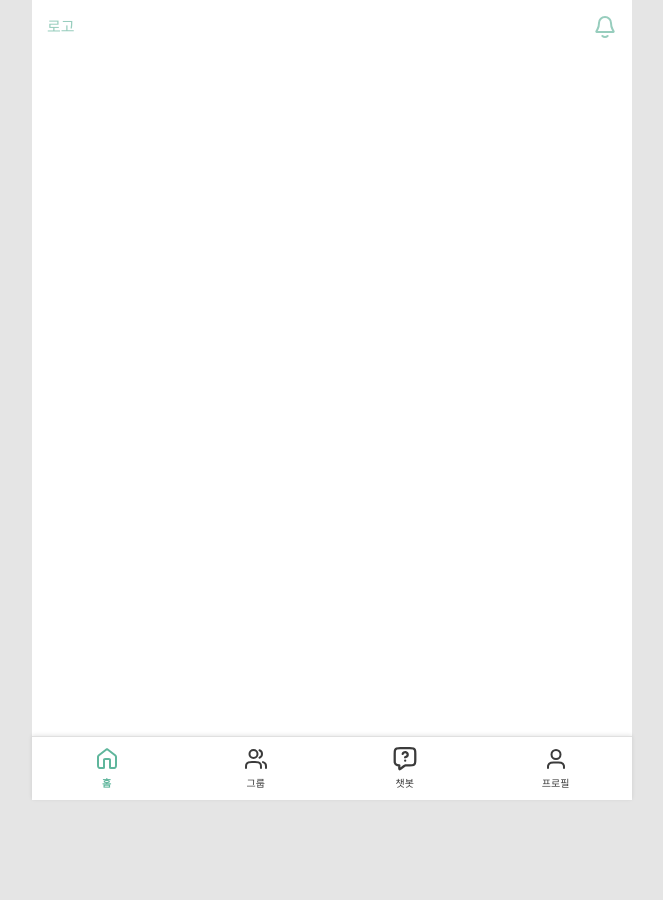
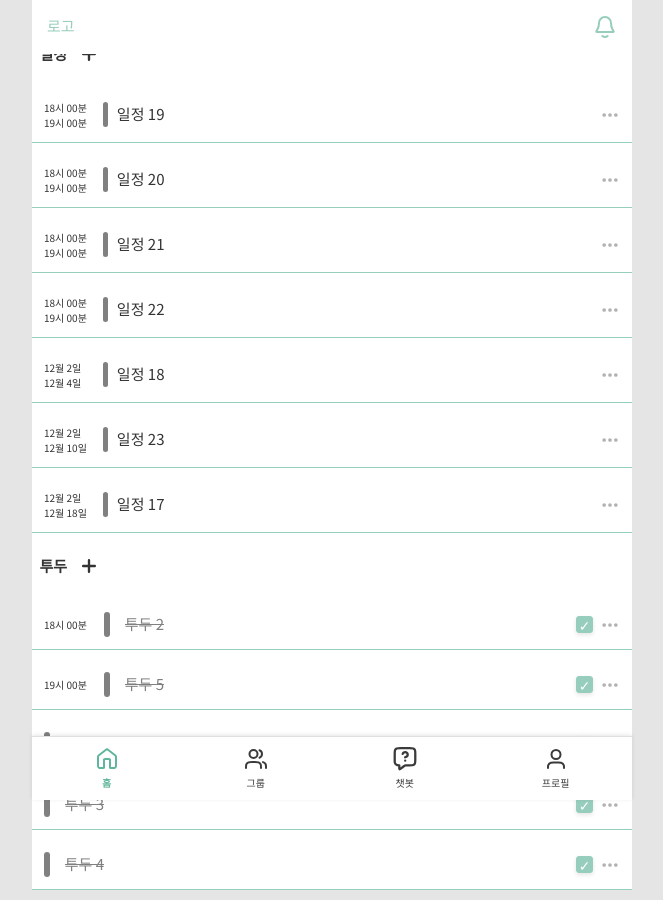
Before and after one commit to prgrms-web-devcourse-final-project/WEB1_1_ALL-I_FE, a React (Vite) app: page /main in a window 1280 px wide. Shown: the whole page, without its empty margins (308-971 px from the left). Before the commit the page ends 800 px from the top, so only its background shows below. Built offline with nearby package versions, Linux system fonts and the light colour scheme; a web font is replaced by a local one.

Commit message:
feat: 메인페이지 개발

```diff
--- a/src/components/feature/CategoryList/CategoryList.style.ts
+++ b/src/components/feature/CategoryList/CategoryList.style.ts
@@ -18,14 +18,3 @@ export const LeftSection = styled.div`
   align-items: center;
   gap: 4px;
 `;
-
-export const RightIcon = styled.div`
-  margin-left: auto;
-  color: var(--color-gray-light);
-  transition: color 0.25s ease;
-  cursor: pointer;
-  position: relative;
-  &:hover {
-    color: var(--color-gray-dark);
-  }
-`;
--- a/src/components/feature/CatergoryForm/CategoryForm.style.ts
+++ b/src/components/feature/CatergoryForm/CategoryForm.style.ts
@@ -1,7 +1,6 @@
 import styled from "styled-components";
 
 export const Container = styled.form`
-  padding: 6rem 2rem;
   display: flex;
   flex-direction: column;
   justify-content: space-between;
--- a/src/pages/categories/CategoriesPage.style.ts
+++ b/src/pages/categories/CategoriesPage.style.ts
@@ -1,7 +1,6 @@
 import styled from "styled-components";
 
 export const Container = styled.div`
-  padding: 6rem 2rem;
   display: flex;
   flex-direction: column;
   justify-content: space-between;
--- a/src/pages/main/MainPage.tsx
+++ b/src/pages/main/MainPage.tsx
@@ -1,5 +1,51 @@
+// import CalendarMonth from "@/components/common/Calendar/Calendar";
+import { useState } from "react";
+import MainList from "@/components/feature/MainList/MainList";
+import { PERSONAL_EVENT_DATA } from "@/mocks/PERSONAL_EVENT_DATA";
+import { PERSONAL_TODO_DATA } from "@/mocks/PERSONAL_TODO_DATA";
+
 function MainPage() {
-  return <div>MainPage</div>;
+  const [todos, setTodos] = useState(PERSONAL_TODO_DATA);
+  const [schedules, setSchedules] = useState(PERSONAL_EVENT_DATA);
+  const [categories] = useState([
+    // 카테고리 임시 데이터
+    {
+      id: "34a81a0e-f886-43f2-a984-194ba77eab1d",
+      name: "카테고리1",
+      color: "blue",
+    },
+    {
+      id: "e86193f9-3a85-49fc-9604-10eee8641b5a",
+      name: "카테고리2",
+      color: "green",
+    },
+  ]);
+
+  // 공통 삭제 함수 (그냥 화면에서만 보여지는 함수 나중에 삭제 구현해야함 !)
+  const handleDelete = (type: "todo" | "schedule", id: string) => {
+    if (type === "todo") {
+      setTodos((prevTodos) =>
+        prevTodos.filter((todo) => todo.personalTodoId !== id)
+      );
+    } else if (type === "schedule") {
+      setSchedules((prevSchedules) =>
+        prevSchedules.filter((schedule) => schedule.personalEventId !== id)
+      );
+    }
+  };
+
+  return (
+    <div>
+      {/* 달력 수정 필요  */}
+      {/* <CalendarMonth /> */}
+      <MainList
+        schedules={schedules} // 일정 데이터 전달
+        todos={todos} // // 카테고리 데이터 전달
+        categories={categories} // 카테고리 데이터 전달
+        onDelete={handleDelete}
+      />
+    </div>
+  );
 }
 
 export default MainPage;
```
Also changed, not shown: src/utils/dummy.ts (deleted).
